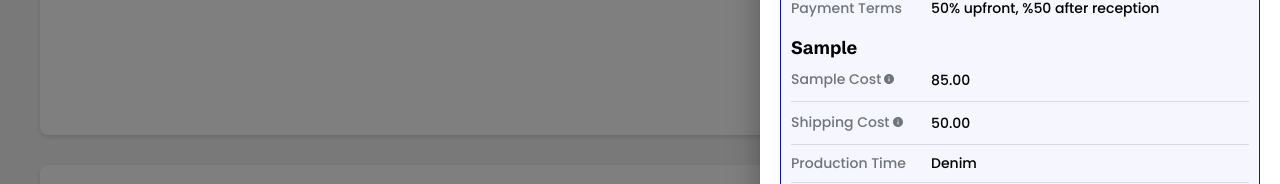
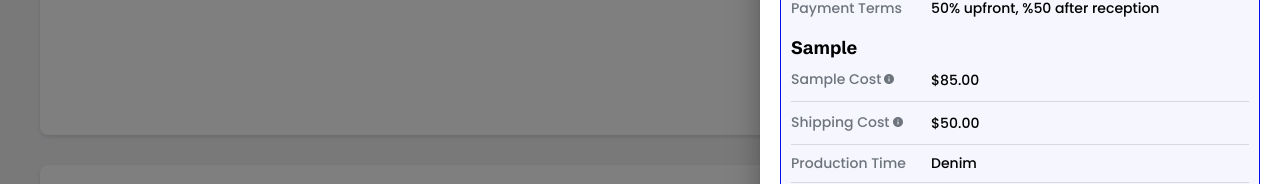
Before and after one commit to mfreemon/cavela, a React (Vite) app in the folder frontend/: page / in a window 1280 px wide. Both pictures are taken after a click on the element 646 px from the left and 266 px from the top of the page. Shown: the part 459-643 px from the top of the page. Built offline with nearby package versions, Linux system fonts and the light colour scheme.

Commit message:
Added dollar sign

```diff
--- a/frontend/src/components/DrawerList/DrawerList.jsx
+++ b/frontend/src/components/DrawerList/DrawerList.jsx
@@ -106,12 +106,12 @@ const DrawerList = ({data})  => {
         <h3>Sample</h3>
         <ListItem>
           <span>Sample Cost<InfoIcon/></span>
-          <span>{sample_cost_marked_up}</span>
+          <span>${sample_cost_marked_up}</span>
         </ListItem>
         <Divider variant="middle" component="li" />
         <ListItem>
           <span>Shipping Cost<InfoIcon/></span>
-          <span>{sample_shipping_cost_marked_up}</span>
+          <span>${sample_shipping_cost_marked_up}</span>
         </ListItem>
         <Divider variant="middle" component="li" />
         <ListItem>
```
